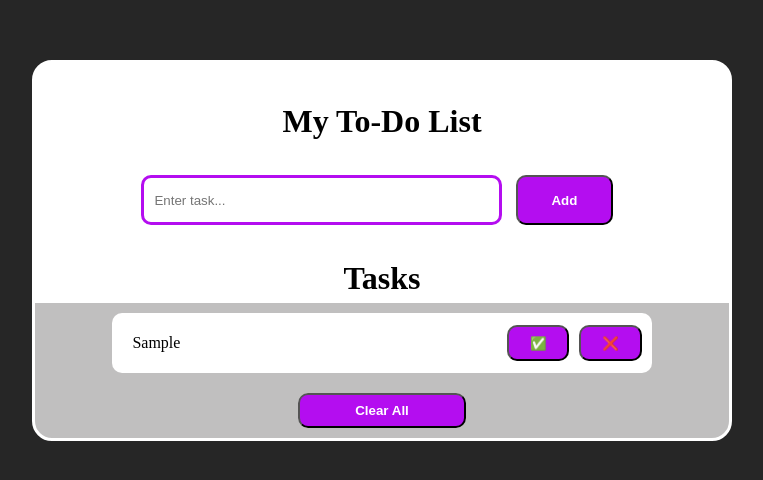
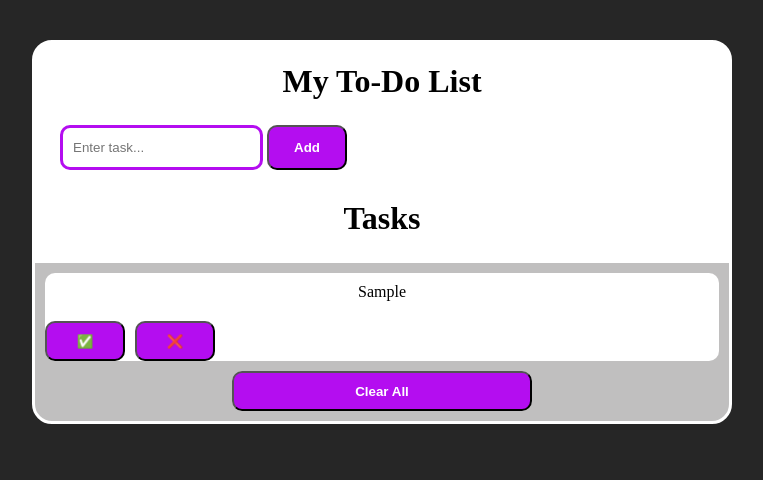
Before and after one commit to kaushik-yogesh/todo, a plain HTML site: page index.html in a window 1280 px wide. Both pictures are taken after typing "Sample" into the empty fields and a click on the button "Add". Shown: the whole page, without its empty margins (258-1021 px from the left). Drawn offline with Linux system fonts and the light colour scheme.

Commit message:
Update style.css
media quaryies and resposiveness changes

```diff
--- a/style.css
+++ b/style.css
@@ -1,124 +1,123 @@
-*{
-  margin: 0px;
-  padding: 0px;
+* {
+  margin: 0;
+  padding: 0;
   box-sizing: border-box;
 }
 
-body{
-  height: 100vh;
-  width: 100vw;
+body {
+  min-height: 100vh;
+  width: 100%;
   display: flex;
-  padding: 40px;
+  padding: 20px;
   flex-direction: column;
   align-items: center;
   justify-content: flex-start;
   background: #262626;
 }
 
-.card{
-  position: static;
-  top: 100px;
-  width: 700px;
-  max-height: 270px;
-  border-radius: 20px 20px 0px 0px;
-  margin: 20px;
-  margin-bottom: 0px;
-  padding: 40px;
-  padding-bottom: 0px;
+.card {
+  width: 100%;
+  max-width: 700px;
+  border-radius: 20px 20px 0 0;
+  margin: 20px auto 0 auto;
+  padding: 20px;
   display: flex;
-  gap: 30px ;
+  gap: 20px;
   flex-direction: column;
   align-items: center;
   justify-content: center;
-  border: 3px solid rgb(255, 255, 255);
-  background-color: #ffffff;
+  border: 3px solid #fff;
+  background-color: #fff;
 }
 
-.card:hover{
+.card:hover {
   animation: ease-in-out 10s;
   box-shadow: #ededed -10px -10px 100px;
 }
 
-.entertask{
-  width: 80%;
+.entertask {
+  width: 100%;
   height: 60px;
   padding: 5px;
   border-radius: 10px;
 }
 
-.tasklist{
-  width: 80%;
-  height: 60px;
+.tasklist {
+  width: 100%;
+  height: auto;
   display: flex;
-  gap: 20px;
+  gap: 10px;
   align-items: center;
-  justify-content: space-evenly;
+  justify-content: space-between;
   border-radius: 10px;
-  background-color: #ffffff;
+  background-color: #fff;
+  flex-wrap: wrap;
 }
 
-#input{
-  width: 75%;
-  height: 100%;
-  margin-right: 10px;
+#input {
+  flex: 1;
+  min-width: 150px;
+  height: 45px;
   padding: 10px;
   border: 3px solid #b40df0;
   border-radius: 10px;
 }
 
-#button{
-  width: 20%;
-  height: 100%;
-  color: #ffffff;
+#button {
+  min-width: 80px;
+  height: 45px;
+  color: #fff;
   background: #b40df0;
   font-weight: bold;
   border-radius: 10px;
 }
 
-.button{
+.button {
   margin-right: 10px;
-  width: 40%;
-  height: 60%;
-  color: #ffffff;
+  min-width: 80px;
+  height: 40px;
+  color: #fff;
   background: #b40df0;
   font-weight: bold;
   border-radius: 10px;
 }
 
-.heading{
-  width: 70%;
-  padding: 20px;
+.heading {
+  width: 100%;
+  padding: 10px;
+  text-align: center;
+}
+
+.btn {
+  width: auto;
+  display: flex;
+  align-items: center;
+  justify-content: center;
+}
+
+p {
   overflow: hidden;
 }
 
-.btn{
-  width: 30%;
-  height: 100%;
-  display: flex;
-  align-items: center;
-  justify-content: right;
+#task {
+  background-color: #fff;
+  width: 100%;
+  max-width: 500px;
 }
 
-p{
-  overflow: hidden;
-}
-
-#task{
-  background-color: #ffffff;
-  width: 500px;
-}
-.tasks{
-  width: 700px;
-  min-height: 0px;
-  border-radius: 0px 0px 20px 20px;
+.tasks {
+  width: 100%;
+  max-width: 700px;
+  min-height: 100px;
+  border-radius: 0 0 20px 20px;
   padding: 10px;
   display: flex;
-  gap: 20px;
+  gap: 10px;
   flex-direction: column;
   align-items: center;
-  justify-content:safe;
-  overflow-y: scroll;
-  border: 3px solid rgb(255, 255, 255);
+  justify-content: flex-start;
+  overflow-y: auto;
+  border: 3px solid #fff;
   background-color: #c0bfbf;
 }
 
@@ -126,24 +125,64 @@ div::-webkit-scrollbar {
   display: none;
 }
 
-.btndiv{
-
-  width: 25%;
-  height: 35px;
+.btndiv {
+  width: 100%;
+  max-width: 300px;
+  height: 40px;
   position: sticky;
-  bottom: 0%;
+  bottom: 0;
   background-color: #fff;
   align-items: center;
   border-radius: 10px;
-  }
-.clearallbtn{
-  position: sticky;
-  bottom: 0%;
-  margin-right: 10px;
+}
+
+.clearallbtn {
   width: 100%;
   height: 100%;
-  color: #ffffff;
+  color: #fff;
   background: #b40df0;
   font-weight: bold;
   border-radius: 10px;
 }
+
+/* 🔥 Responsive Media Queries */
+@media (max-width: 768px) {
+  .card, .tasks {
+    width: 95%;
+    padding: 15px;
+  }
+
+  #input {
+    height: 40px;
+    font-size: 14px;
+  }
+
+  #button, .button {
+    height: 40px;
+    font-size: 14px;
+  }
+}
+
+@media (max-width: 480px) {
+  body {
+    padding: 10px;
+  }
+
+  .card {
+    padding: 15px;
+  }
+
+  .tasklist {
+    flex-direction: column;
+    gap: 10px;
+  }
+
+  #input, #button {
+    width: 100%;
+    margin: 0;
+  }
+
+  .btndiv {
+    max-width: 100%;
+  }
+}
```
